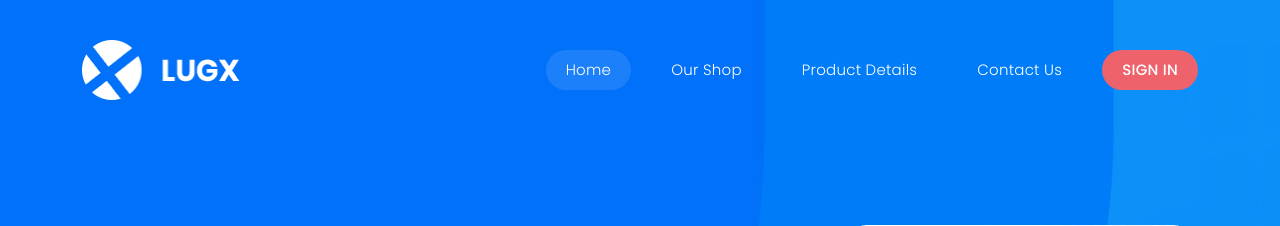
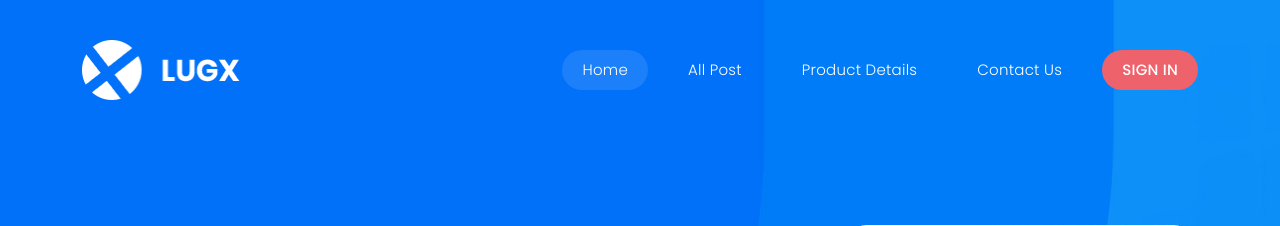
Before and after one commit to ghodsehimanshu17295665/blogger, a Django app: page / in a window 1280 px wide. Shown: the top 226 px of the page. Run offline with Django 4.2, Linux system fonts and the light colour scheme; some libraries are stand-ins or nearby versions.

Commit message:
header template

```diff
--- a/blog/templates/header.html
+++ b/blog/templates/header.html
@@ -14,7 +14,7 @@
                     <!-- ***** Menu Start ***** -->
                     <ul class="nav">
                       <li><a href="index.html" class="active">Home</a></li>
-                      <li><a href="shop.html">Our Shop</a></li>
+                      <li><a href="{% url 'all_posts' %}">All Post</a></li>
                       <li><a href="product-details.html">Product Details</a></li>
                       <li><a href="contact.html">Contact Us</a></li>
                       <li><a href="#">Sign In</a></li>
```
